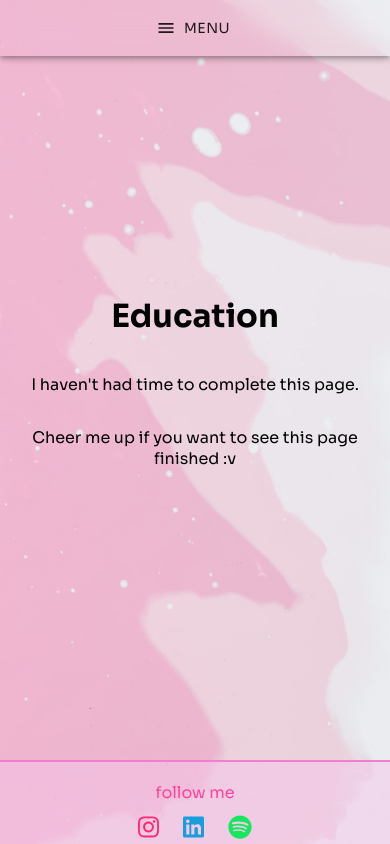
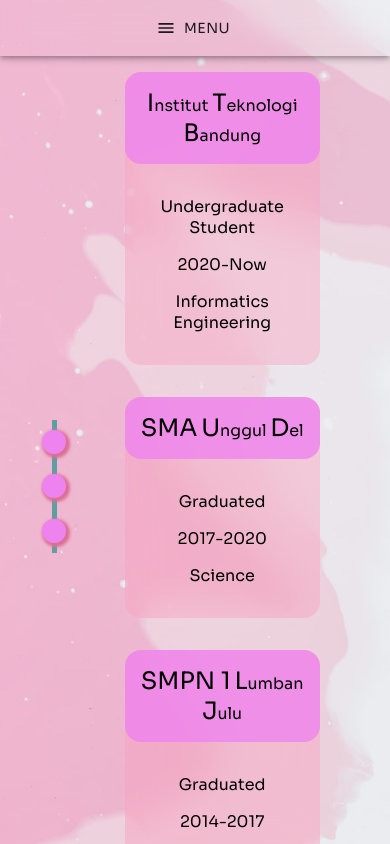
Before and after one commit to jovaandres/portoblmjd, a React (Create React App) app: page /edu in a window 390 px wide. Built offline with nearby package versions, Linux system fonts and the light colour scheme.

Commit message:
simple edu page + fix responsiveness

```diff
--- a/src/Components/Navbar/Navbar.jsx
+++ b/src/Components/Navbar/Navbar.jsx
@@ -13,7 +13,8 @@
         backdropFilter: 'blur(12px)',
     },
     menuButton: {
-        alignSelf: 'center'
+        alignSelf: 'center',
+        toolbar: theme.mixins.toolbar,
     },
     title: {
         flexGrow: 1,
@@ -40,7 +41,7 @@
     }
 
     return (
-        <AppBar color="transparent" className={classes.root}>
+        <AppBar position="static" color="transparent" className={classes.root}>
             <Toolbar className={classes.menuButton}>
                 <Hidden xsDown>
                     <Grid container justify="center" spacing={5}>
--- a/src/Pages/Education/Education.jsx
+++ b/src/Pages/Education/Education.jsx
@@ -1,19 +1,45 @@
 import React from 'react'
 import { Layout } from '../../Layout/Layout'
+import './Education.scss'
 
 export const Education = () => {
     return (
         <Layout>
-            <div style={{
-                display: 'flex',
-                flexDirection: 'column',
-                justifyContent: 'center',
-                alignItems: 'center',
-                height: '90vh'
-            }}>
-                <h1>Education</h1>
-                <p>I haven't had time to complete this page.</p>
-                <p style={{ textAlign: 'center' }}>Cheer me up if you want to see this page finished :v</p>
+            <div className="edu-container">
+                <div className="line-track">
+                    <div className="underline"></div>
+                    <div className="year-button">
+                        <button></button>
+                        <button></button>
+                        <button></button>
+                    </div>
+                </div>
+                <div className="edu-card-list">
+                    <div className="edu-card">
+                        <div className="card-header"><b>I</b>nstitut <b>T</b>eknologi <b>B</b>andung</div>
+                        <div className="card-detail">
+                            <p>Undergraduate Student</p>
+                            <p>2020-Now</p>
+                            <p>Informatics Engineering</p>
+                        </div>
+                    </div>
+                    <div className="edu-card">
+                        <div className="card-header"><b>SMA</b> <b>U</b>nggul <b>D</b>el</div>
+                        <div className="card-detail">
+                            <p>Graduated</p>
+                            <p>2017-2020</p>
+                            <p>Science</p>
+                        </div>
+                    </div>
+                    <div className="edu-card">
+                        <div className="card-header"><b>SMPN 1</b> <b>L</b>umban <b>J</b>ulu</div>
+                        <div className="card-detail">
+                            <p>Graduated</p>
+                            <p>2014-2017</p>
+                            <p>-</p>
+                        </div>
+                    </div>
+                </div>
             </div>
         </Layout>
     );
--- /dev/null
+++ b/src/Pages/Education/Education.scss
@@ -0,0 +1,117 @@
+.edu-container {
+    display: flex;
+    flex-direction: column;
+    justify-content: space-evenly;
+    align-items: center;
+    height: 90vh;
+
+    .line-track {
+        display: flex;
+        justify-content: center;
+        align-items: center;
+
+        .underline {
+            margin: auto 0;
+            position: absolute;
+            width: 36vw;
+            z-index: 1;
+        }
+
+        .year-button {
+            position: absolute;
+            min-width: 40vw;
+            display: flex;
+            justify-content: space-around;
+            z-index: 2;
+            button {
+                width: 1.5rem;
+                height: 1.5rem;
+                border-radius: 50%;
+                background-color: violet;
+                border-color: transparent;
+                box-shadow: 2px 2px 3px 2px palevioletred;
+
+                &:hover {
+                    background-color: rgb(245, 96, 245);
+                }
+            }
+        }
+    }
+
+    .edu-card-list {
+        display: flex;
+        flex-direction: row;
+
+        .edu-card {
+            border-radius: 16px;
+            display: flex;
+            flex-direction: column;
+            width: 30vw;
+            transition: transform .8s;
+            background-color: rgba($color: rgb(250, 157, 188), $alpha: 0.4);
+            backdrop-filter: blur(16px);
+            margin: 1rem 1rem;
+            animation: animate-card 2s ease;
+
+            .card-header {
+                border-radius: 16px;
+                padding: 1rem 1rem;
+                background-color: rgba($color: violet, $alpha: 0.8);
+                text-align: center;
+
+                b {
+                    font-size: x-large;
+                    font-weight: normal;
+                }
+            }
+
+            .card-detail {
+                text-align: center;
+                padding: 1rem 1rem;
+                height: 100%;
+            }
+
+            @keyframes animate-card {
+                0% {
+                    width: 10vw;
+                }
+                100% {
+                    width: 30vw;
+                }
+            }
+        }
+
+        @media screen and (max-width: 768px) {
+            flex-direction: column;
+            .edu-card {
+                width: 50vw;
+            }
+            @keyframes animate-card {
+                0% {
+                    width: 10vw;
+                }
+                100% {
+                    width: 50vw;
+                }
+            }
+        }
+    }
+    @media screen and (max-width: 768px) {
+        flex-direction: row;
+        height: auto;
+
+        .line-track {
+            height: 100%;
+            .underline {
+                width: 0.3rem;
+                height: 34vw;
+            }
+            .year-button {
+                height: 34vw;
+                flex-direction: column;
+                align-items: center;
+            }
+        }
+    }
+
+}
--- a/src/Pages/General/General.scss
+++ b/src/Pages/General/General.scss
@@ -32,6 +32,9 @@
             .container-1, .container-1-back {
                 grid-area: inner-div;
                 backface-visibility: hidden;
+                -webkit-user-select: none; /* Safari */
+                    -ms-user-select: none; /* Internet Explorer/Edge */
+                        user-select: none;
               }
 
             .container-1-back {
@@ -94,8 +97,11 @@
         animation: animate-2 1.5s ease;
 
         img {
+            position: inherit;
             width: 20rem;
             height: 20rem;
+            max-width: 24vw;
+            max-height: 24vw;
             border-radius: 50%;
         }
 
@@ -117,6 +123,7 @@
 @media screen and (max-width:768px) {
     .container {
       flex-direction: column;
+      height: auto;
 
       .flip-box {
           max-width: 80vw;
```
